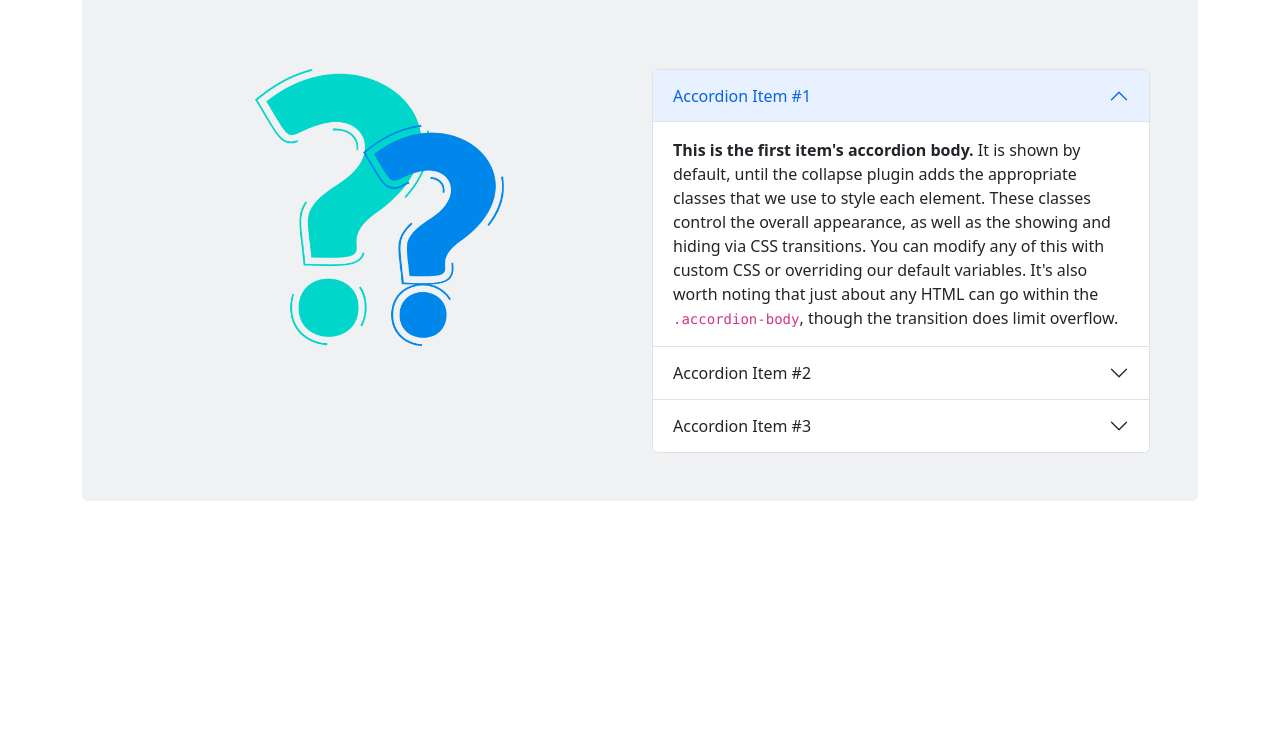
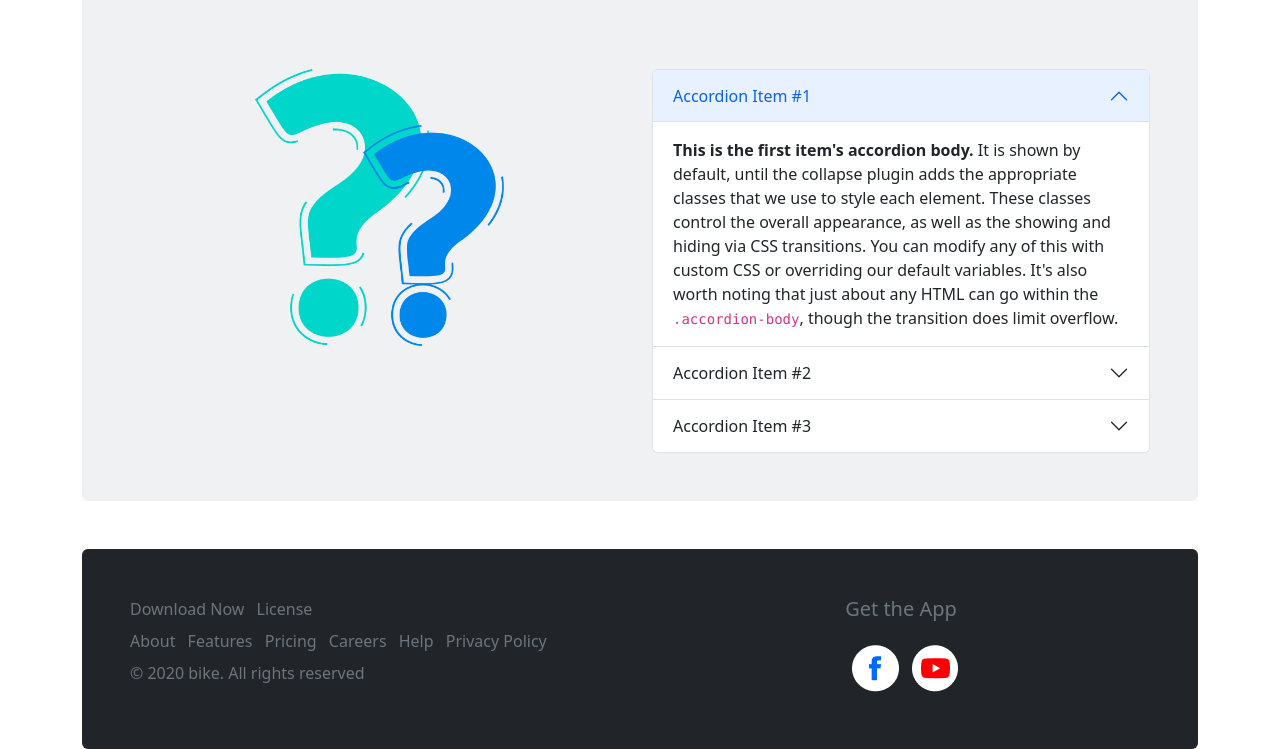
Before and after one commit to sorifulalam/baikerz-site, a plain HTML site: page index.html in a window 1280 px wide. Shown: the part 2602-3351 px from the top of the page. Before the commit the page ends 3103 px from the top, so only its background shows below. Drawn offline with nearby package versions, Linux system fonts and the light colour scheme.

Commit message:
practice complete

```diff
--- a/index.html
+++ b/index.html
@@ -292,8 +292,31 @@
       </section>
      </main>
      <!-- footer area -->
-     <footer>
-
+     <footer class="bg-dark rounded mt-5 p-5">
+      <div class="row">
+        <div class="col-sm-12 col-md-6 ">
+          <div class="">
+            <a class="text-secondary text-decoration-none me-2" href="#">Download Now</a>
+            <a class="text-secondary text-decoration-none me-2" href="#">License</a>
+          </div>
+          <div class=" text-secondary mt-2">
+            <a class="text-secondary text-decoration-none me-2" href="#">About</a>
+            <a class="text-secondary text-decoration-none me-2" href="#">Features</a>
+            <a class="text-secondary text-decoration-none me-2" href="#">Pricing</a>
+            <a class="text-secondary text-decoration-none me-2" href="#">Careers</a>
+            <a class="text-secondary text-decoration-none me-2" href="#">Help</a>
+            <a class="text-secondary text-decoration-none me-2" href="#">Privacy Policy</a>
+          </div>
+          <p class="text-secondary mt-2 font-size-2">© 2020 bike. All rights reserved</p>
+        </div>
+        <div class="col-12 col-md-6  text-center">
+          <div class=" px-5 text-secondary">
+            <h5 class="">Get the App</h5>
+            <img class="mt-3 ms-2  "  src="./img/fb.png" alt="">
+            <img class="mt-3 ms-2  " src="./img/youtube.png" alt="">
+          </div>
+        </div>
+      </div>
      </footer>
     <!-- boostrap script link  -->
     <script src="https://cdn.jsdelivr.net/npm/bootstrap@5.2.3/dist/js/bootstrap.bundle.min.js" integrity="sha384-kenU1KFdBIe4zVF0s0G1M5b4hcpxyD9F7jL+jjXkk+Q2h455rYXK/7HAuoJl+0I4" crossorigin="anonymous"></script>
```
Also changed, not shown: img/fb.png (added), img/youtube.png (added).
